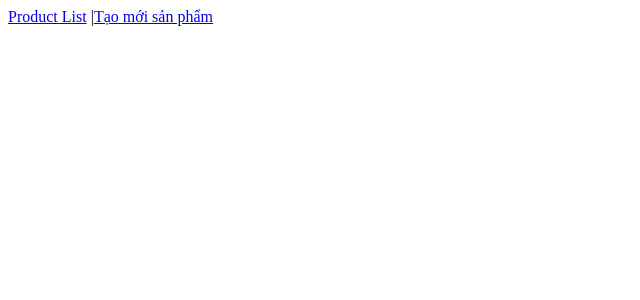
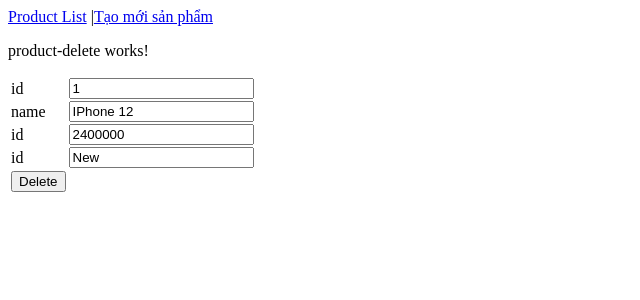
Before and after one commit to nvdinh98/crudProduct, an Angular app: page /delete/1 in a window 1280 px wide. Before the commit this address led to /. Shown: the top 300 px of the page, without its empty margins (0-640 px from the left). Built offline with nearby package versions, Linux system fonts and the light colour scheme.

Commit message:
update delete

```diff
--- a/src/app/product/product-delete/product-delete.component.ts
+++ b/src/app/product/product-delete/product-delete.component.ts
@@ -2,7 +2,7 @@ import {Component, OnInit} from '@angular/core';
 import {Product} from '../../model/product';
 import {Subscription} from 'rxjs';
 import {ProductService} from '../../service/product.service';
-import {ActivatedRoute, ParamMap} from '@angular/router';
+import {ActivatedRoute, ParamMap, Router} from '@angular/router';
 
 @Component({
   selector: 'app-product-delete',
@@ -24,6 +24,7 @@ export class ProductDeleteComponent implements OnInit {
   constructor(
     private productService: ProductService,
     private activeRouter: ActivatedRoute,
+    private router: Router
   ) {
     this.sub = this.activeRouter.paramMap.subscribe(
       (paramMap: ParamMap) => {
@@ -42,5 +43,6 @@ export class ProductDeleteComponent implements OnInit {
 
   deleteProduct() {
     this.productService.deleteProduct(this.product.id);
+    this.router.navigate(['product/list']);
   }
 }
--- a/src/app/product/product-list/product-list.component.html
+++ b/src/app/product/product-list/product-list.component.html
@@ -14,7 +14,7 @@
     <td>{{product.name}}</td>
     <td>{{product.price}}</td>
     <td>{{product.description}}</td>
-    <td><a routerLink="edit/{{product.id}}">edit</a> </td>
-    <td><a routerLink="delete/{{product.id}}">delete</a> </td>
+    <td><a routerLink="/edit/{{product.id}}">edit</a> </td>
+    <td><a routerLink="/delete/{{product.id}}">delete</a> </td>
   </tr>
 </table>
```
Also changed, not shown: src/app/app-routing.module.ts (+10 -0 lines).
